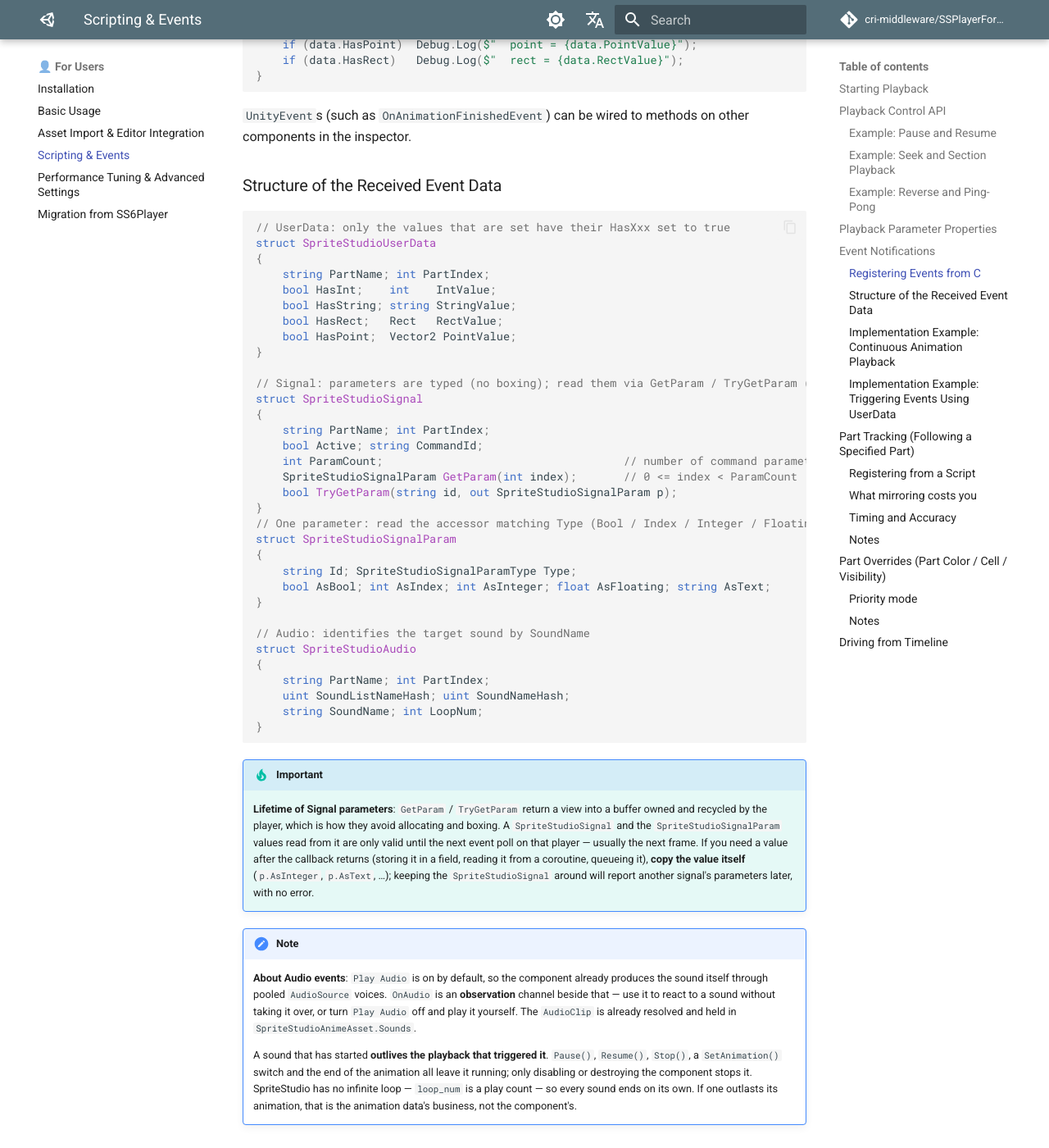
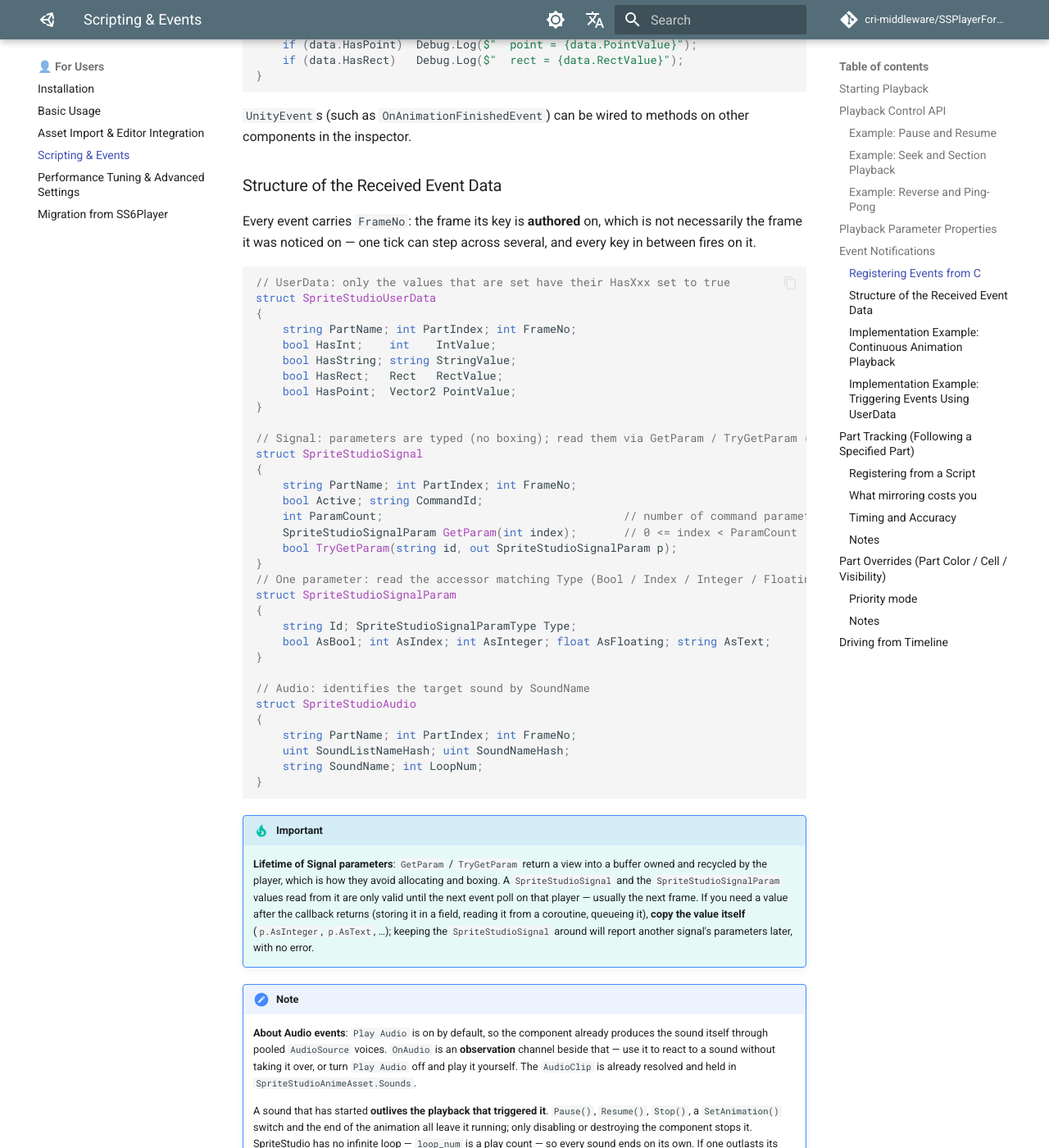
Before and after one commit to cri-middleware/SSPlayerForUnity, an MkDocs documentation site: the page built from docs/en/workflow/usage_scripting.md, in a window 1280 px wide and 1400 px high, scrolled down 5024 px. Shown: the whole window at 82% size. Built offline with MkDocs 1.6.1 and Material for MkDocs 9.7.7, drawn with Linux system fonts in a browser that asks for light colours; comment, search, counter and statistics services are not loaded.

Commit message:
feat(events): carry the authored frame number on every event
UserData, Signal and Audio all name the part they came from but not the
frame their key sits on. That is the one thing a handler cannot work out for
itself: a tick can step across several frames and fires every key in
between, so the player's current frame is not where the key was authored.

Godot and React Native have carried it since their event work; this brings
the component in line. Additive -- a struct field nothing had before.

````diff
--- a/docs/en/workflow/usage_scripting.md
+++ b/docs/en/workflow/usage_scripting.md
@@ -165,11 +165,14 @@ void HandleUserData(SpriteStudioUserData data)
 
 ### Structure of the Received Event Data
 
+Every event carries `FrameNo`: the frame its key is **authored** on, which is not necessarily the
+frame it was noticed on — one tick can step across several, and every key in between fires on it.
+
 ```csharp
 // UserData: only the values that are set have their HasXxx set to true
 struct SpriteStudioUserData
 {
-    string PartName; int PartIndex;
+    string PartName; int PartIndex; int FrameNo;
     bool HasInt;    int    IntValue;
     bool HasString; string StringValue;
     bool HasRect;   Rect   RectValue;
@@ -179,7 +182,7 @@ struct SpriteStudioUserData
 // Signal: parameters are typed (no boxing); read them via GetParam / TryGetParam (runtime only)
 struct SpriteStudioSignal
 {
-    string PartName; int PartIndex;
+    string PartName; int PartIndex; int FrameNo;
     bool Active; string CommandId;
     int ParamCount;                                    // number of command parameters
     SpriteStudioSignalParam GetParam(int index);       // 0 <= index < ParamCount
@@ -195,7 +198,7 @@ struct SpriteStudioSignalParam
 // Audio: identifies the target sound by SoundName
 struct SpriteStudioAudio
 {
-    string PartName; int PartIndex;
+    string PartName; int PartIndex; int FrameNo;
     uint SoundListNameHash; uint SoundNameHash;
     string SoundName; int LoopNum;
 }
````
Also changed, not shown: docs/ja/workflow/usage_scripting.md (+7 -3 lines), 2 other files.
